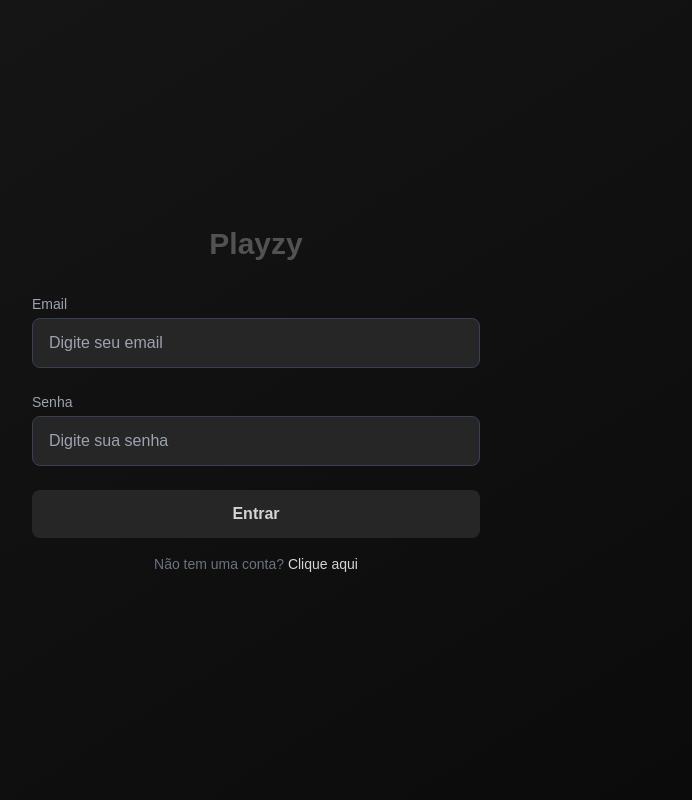
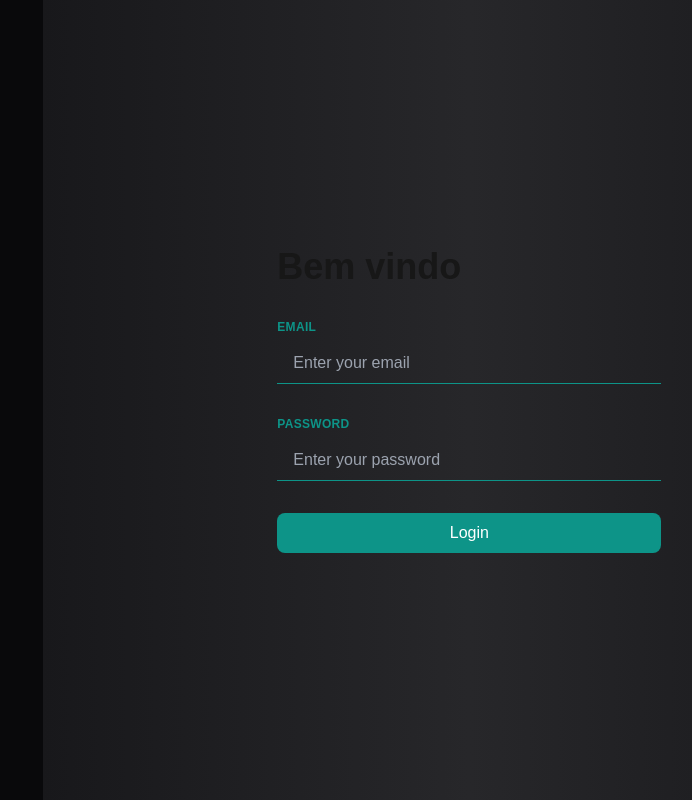
Before and after one commit to mauFade/playzy-ui, a Next.js app: page / in a window 1280 px wide. Shown: the whole page, without its empty margins (384-1076 px from the left). Built offline with nearby package versions, Linux system fonts and the light colour scheme.

Commit message:
refactor: refacotr login page

```diff
--- a/src/app/page.tsx
+++ b/src/app/page.tsx
@@ -1,7 +1,6 @@
 "use client";
 import Link from "next/link";
 import { FormEvent, useState } from "react";
-import { useMutation } from "@tanstack/react-query";
 import { api } from "@/api/api";
 import toast, { Toast } from "react-hot-toast";
 import { MdError } from "react-icons/md";
@@ -10,11 +9,13 @@ import { IoMdClose } from "react-icons/io";
 import Cookies from "js-cookie";
 import { useRouter } from "next/navigation";
 
-export default function Home() {
+import { useMutation } from "@tanstack/react-query";
+
+export default function Login() {
   const router = useRouter();
 
-  const [email, setEmail] = useState<string>("");
-  const [password, setPassword] = useState<string>("");
+  const [email, setEmail] = useState("");
+  const [password, setPassword] = useState("");
 
   const { mutate, isPending } = useMutation({
     mutationFn: api.login,
@@ -49,79 +50,61 @@ export default function Home() {
     },
   });
 
-  const handleSubmit = (e: FormEvent<HTMLFormElement>) => {
+  const handleSubmit = (e: FormEvent) => {
     e.preventDefault();
-
     mutate({ email, password });
   };
 
   return (
-    <div className="flex min-h-screen bg-gradient-to-br from-neutral-900 to-neutral-950 p-8 text-gray-100 items-center justify-center w-full">
-      <div className="w-full max-w-md">
-        <div className="flex items-center justify-center mb-8 flex-col">
-          <span className="text-neutral-600 font-bold text-3xl">Playzy</span>
+    <div className="flex justify-center min-h-screen bg-gradient-to-r from-zinc-900 via-zinc-800 to-zinc-900">
+      <div className="bg-zinc-950 w-1/3"></div>
+      <div className="flex justify-center items-center bg-gradient-to-r from-zinc-900 via-zinc-800 to-zinc-900 w-2/3">
+        <div className="flex items-start flex-col space-y-3">
+          <h1 className="font-bold text-4xl mb-5">Bem vindo</h1>
 
-          {isPending && (
-            <AiOutlineLoading className="text-4xl text-gray-400 animate-spin" />
-          )}
-        </div>
-
-        <form className="mt-6 space-y-6" onSubmit={handleSubmit}>
+          <form onSubmit={handleSubmit} className="space-y-8 min-w-96">
             <div>
               <label
                 htmlFor="email"
-              className="block text-sm font-medium text-gray-400"
+                className="block mb-2 text-xs font-semibold text-teal-600 tracking-wide"
               >
-              Email
+                EMAIL
               </label>
               <input
+                id="email"
                 type="email"
-              id="email"
                 value={email}
-              onChange={(event) => {
-                setEmail(event.target.value);
-              }}
-              placeholder="Digite seu email"
-              className="w-full px-4 py-3 mt-1 bg-neutral-800 border border-gray-700 rounded-lg text-neutral-300 focus:outline-none focus:ring-2 focus:ring-neutral-600"
+                onChange={(e) => setEmail(e.target.value)}
+                className="w-full px-4 py-2 border-b border-teal-600 focus:outline-none bg-transparent"
+                placeholder="Enter your email"
+                required
               />
             </div>
-
             <div>
               <label
                 htmlFor="password"
-              className="block text-sm font-medium text-gray-400"
+                className="block mb-2 text-xs font-semibold text-teal-600 tracking-wide"
               >
-              Senha
+                PASSWORD
               </label>
               <input
+                id="password"
                 type="password"
-              id="password"
                 value={password}
-              onChange={(event) => {
-                setPassword(event.target.value);
-              }}
-              placeholder="Digite sua senha"
-              className="w-full px-4 py-3 mt-1 bg-neutral-800 border border-gray-700 rounded-lg text-neutral-300 focus:outline-none focus:ring-2 focus:ring-neutral-600"
+                onChange={(e) => setPassword(e.target.value)}
+                className="w-full px-4 py-2 border-b border-teal-600 focus:outline-none bg-transparent"
+                placeholder="Enter your password"
+                required
               />
             </div>
-
             <button
               type="submit"
-            className="w-full px-4 py-3 font-bold text-neutral-300 bg-neutral-800 rounded-lg hover:bg-neutral-600  focus:outline-none focus:ring-2 focus:ring-neutral-600"
+              className="w-full bg-teal-600 hover:bg-teal-800 text-white py-2 px-4 rounded-lg transition duration-300 focus:outline-none focus:ring-2 focus:ring-steel focus:ring-offset-2"
             >
-            Entrar
+              Login
             </button>
           </form>
-
-        <p className="mt-4 text-center text-sm text-gray-500">
-          Não tem uma conta?{" "}
-          <Link
-            href="/register"
-            className="text-neutral-300 hover:underline font-medium"
-          >
-            Clique aqui
-          </Link>
-        </p>
+        </div>
       </div>
     </div>
   );
```
Lines whose indentation alone changed are shown as unchanged.
